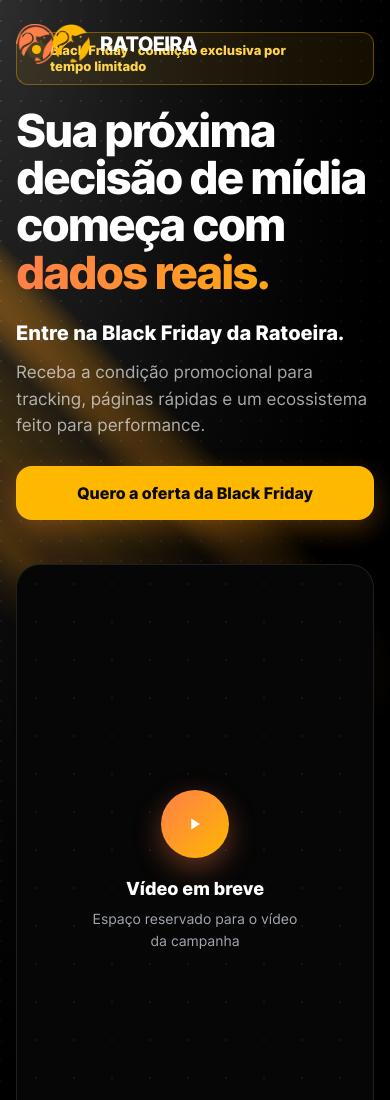
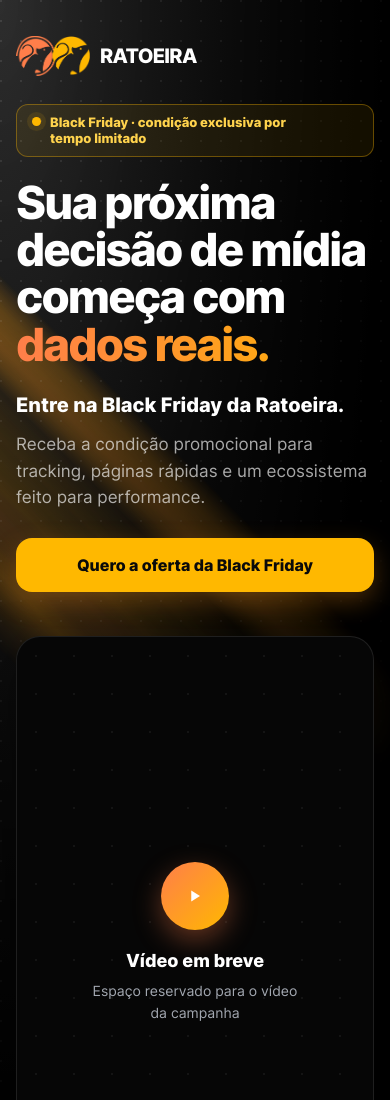
Before and after one commit to lucasignislab/lpblack, a website: page index.html in a window 390 px wide. Shown: the top 1100 px of the page. Drawn offline with Linux system fonts and the light colour scheme; animation ran at ten frames a second.

Commit message:
fix: separa logo e badge no hero mobile

```diff
--- a/styles.css
+++ b/styles.css
@@ -421,7 +421,8 @@
 
 @media (max-width: 760px) {
   .container { width: min(calc(100% - 32px), var(--container)); }
-  .hero .brand { top: 20px; left: 16px; }
+  .hero .brand { position: static; display: flex; margin-bottom: 24px; }
+  .hero .campaign-badge { max-width: 100%; }
   .hero__grid { grid-template-columns: 1fr; gap: 44px; padding-block: 32px 56px; }
   .hero__copy { max-width: none; }
   .brand { margin-bottom: 30px; }
```
